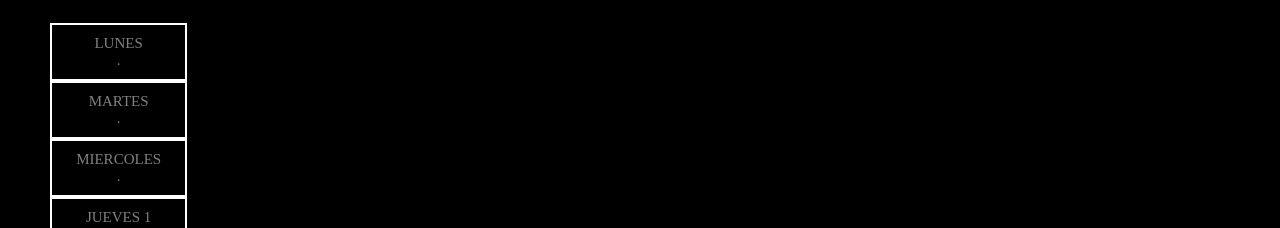
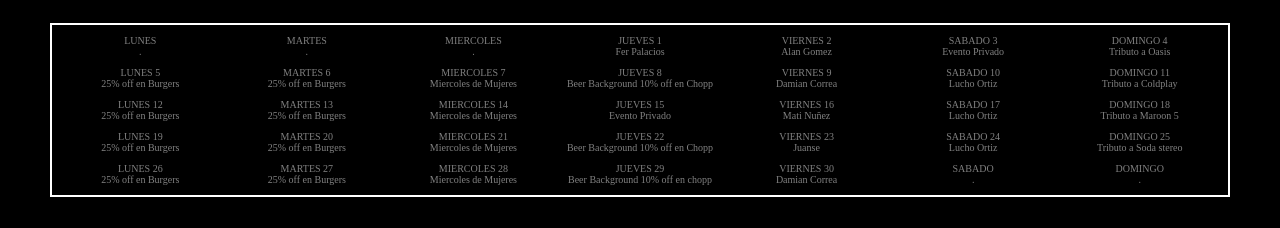
Before and after one commit to brossdross/druzh-bar, a plain HTML site: page PROXIMOS EVENTOS.html in a window 1280 px wide. Shown: the part 547-775 px from the top of the page. Drawn offline with Linux system fonts and the light colour scheme; files whose address does not match are found by name.

Commit message:
grid calendario

```diff
--- a/PROXIMOS EVENTOS.html
+++ b/PROXIMOS EVENTOS.html
@@ -43,7 +43,6 @@
 
         <section class="calendario">
 
-            <div class="weekdays">
             <div>LUNES <br /> .</div>
             <div>MARTES <br /> .</div>
             <div>MIERCOLES <br /> .</div>
@@ -83,7 +82,6 @@
             <div>VIERNES 30 <br /> Damian Correa</div>
             <div>SABADO <br /> .</div>
             <div>DOMINGO <br /> .</div>
-            </div>
 
         </section>
         <div id="reservas-2">
--- a/styles.css
+++ b/styles.css
@@ -16,7 +16,7 @@ header {
     padding: 10px;
 }
 
-.logo :hover{
+.logo :hover {
     transition: all 0.5s;
     transform: scale(150%)rotate(-15deg);
 }
@@ -67,33 +67,29 @@ nav {
 }
 
 #dj1 {
-   padding-left: 300px;
+    padding-left: 300px;
 }
 
-#dj1 :hover{
+#dj1 :hover {
     transition: all 0.5s;
     transform: rotate(-15deg)scale(150%);
 }
 
 #dj2 :hover {
- transition: all 0.5s;
- transform: rotate(15deg)scale(150%);
+    transition: all 0.5s;
+    transform: rotate(15deg)scale(150%);
 }
 
 .calendario {
+    display: grid;
+    grid-template-columns: 1fr 1fr 1fr 1fr 1fr 1fr 1fr;
+    grid-template-rows: 1fr 1fr 1fr 1fr 1fr;
+    grid-column-gap: 10px;
+    grid-row-gap: 10px;
+    color: grey;
+    padding: 10px;
+    border: solid white 2px;
     text-align: center;
-    font-size: 15px;
-}
-
-.weekdays div{
-    display: grid;
-    grid-template-columns: 7;
-    grid-template-rows: 5;
-    width: 9.6%;
-    color: grey;
-    text-align: center;
-    padding: 10px;
-    border: solid 2px white;
 }
 
 #reservas {
```
Lines whose indentation alone changed are shown as unchanged.
